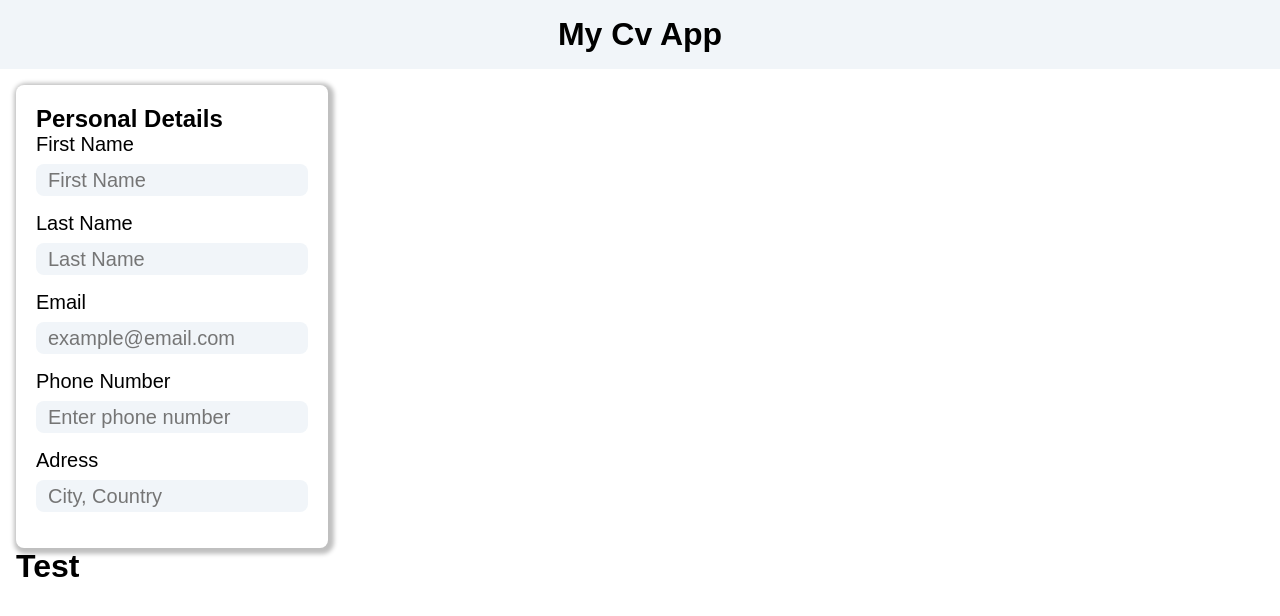
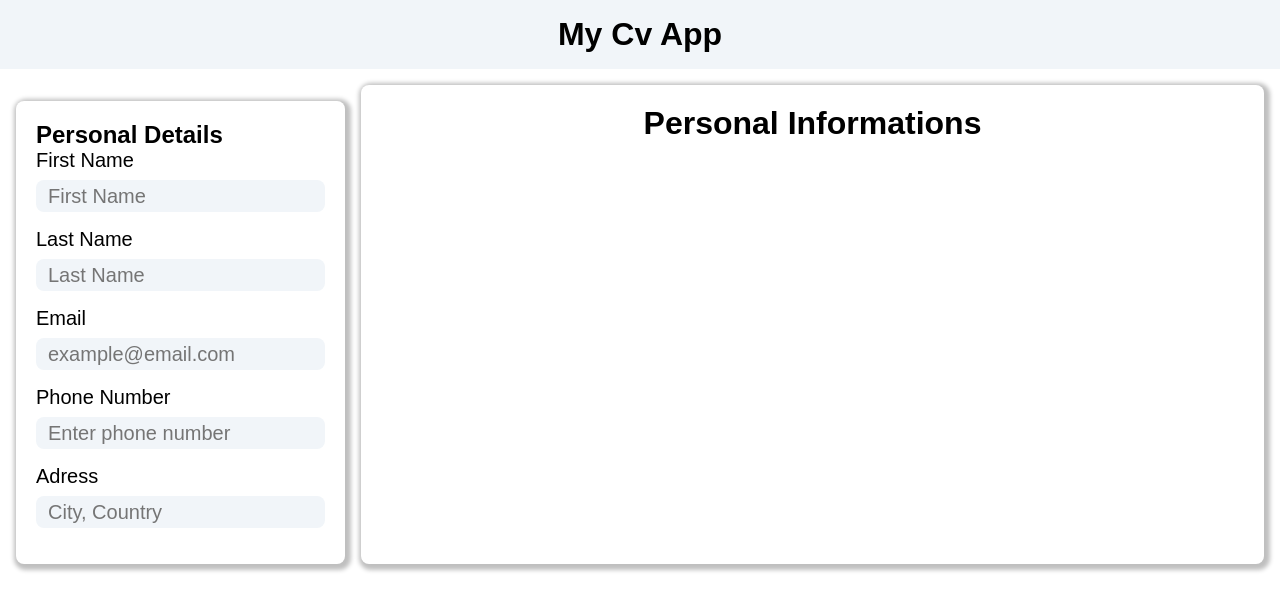
Before and after one commit to Medido1/The-OdinProject-CV-Application, a React (Vite) app: page / in a window 1280 px wide. Shown: the top 616 px of the page. Built offline with nearby package versions, Linux system fonts and the light colour scheme.

Commit message:
Create personalDetails object

```diff
--- a/src/components/InputContainer.jsx
+++ b/src/components/InputContainer.jsx
@@ -1,8 +1,12 @@
 import React from 'react';
 import PersonalInput from './PersonalInput';
 
-export default function InputContainer() {
+export default function InputContainer({personalDetails, onPersonalDetailsChange}) {
   return (
-    <PersonalInput />
+    <div className="input_container">
+      <PersonalInput personalDetails={personalDetails}
+      onPersonalDetailsChange={onPersonalDetailsChange}/>
+    </div>
+
   )
 }
--- a/src/components/InputGrp.jsx
+++ b/src/components/InputGrp.jsx
@@ -1,12 +1,13 @@
 import React from 'react';
 import '../styles/InputGrp.css';
 
-export default function InputGrp({id, labeltext, type, placeholder}) {
+export default function InputGrp({id, labeltext, type, placeholder, value, onChange}) {
   return (
     <div className='input_grp'>
       <label htmlFor={id}>{labeltext}</label>
       <input type={type} id={id}
-      placeholder={placeholder} />
+      placeholder={placeholder}
+      value={value} onChange={onChange}/>
     </div>
   )
 }
--- a/src/components/Main.jsx
+++ b/src/components/Main.jsx
@@ -1,11 +1,25 @@
-import React from 'react';
+import React, { useState } from 'react';
 import InputContainer from './InputContainer';
 import DisplayContainer from './DisplayContainer';
 
 export default function Main() {
+  const [personalDetails, setPersonalDetails] = useState({
+    firstName: "",
+    lastName: "",
+    email: "",
+    phoneNumber: "",
+    adress: "",
+  })
+
+  function handlePersonalDetailsChange(newPersonalDetails) {
+    setPersonalDetails(newPersonalDetails);
+  }
   return (
     <main className='main'>
-      <InputContainer className="input_container"/>
+      <InputContainer
+      personalDetails={personalDetails}
+      onPersonalDetailsChange = {handlePersonalDetailsChange}
+      />
       <DisplayContainer />
     </main>
   )
--- a/src/components/PersonalInfoDisplay.jsx
+++ b/src/components/PersonalInfoDisplay.jsx
@@ -2,6 +2,11 @@ import React from 'react';
 
 export default function PersonalInfoDisplay() {
   return (
-    <h1>Test</h1>
+    <div className="personal_info_display">
+      <h1>Personal Informations</h1>
+      <div>
+
+      </div>
+    </div>
   )
 }
--- a/src/components/PersonalInput.jsx
+++ b/src/components/PersonalInput.jsx
@@ -1,13 +1,23 @@
 import React from 'react';
 import InputGrp from './InputGrp';
 
-export default function PersonalInput() {
+export default function PersonalInput({personalDetails, onPersonalDetailsChange}) {
+  function handleChange(e) {
+    const {id, value} = e.target;
+    const newPersonalDetails = {
+      ...personalDetails,
+      [id]: value,
+    };
+    onPersonalDetailsChange(newPersonalDetails);
+    console.log(personalDetails.firstName);
+  }
   return (
     <form action="" className='personal_details_form'>
       <h2>Personal Details</h2>
       <InputGrp id="firstName"
       labeltext="First Name"
-      type="text" placeholder="First Name"/>
+      type="text" placeholder="First Name"
+      value={personalDetails.firstName} onChange={handleChange}/>
       <InputGrp id="lastName"
       labeltext="Last Name"
       type="text" placeholder="Last Name"/>
--- a/src/index.css
+++ b/src/index.css
@@ -22,6 +22,8 @@ body {
 
 .main {
   padding: 1rem;
+  display: flex;
+  gap: 1rem;
 }
 
 .input_container {
@@ -29,10 +31,18 @@ body {
 
 }
 
-.personal_details_form {
+.personal_details_form,
+.personal_info_display{
   background-color: #fff;
   padding: 1.25rem;
   border-radius: .5rem;
   box-shadow: 2px 2px 4px 4px rgba(0, 0, 0, 0.25);
-  width: 25%;
 }
+
+
+.personal_info_display {
+  width: 100%;
+  display: flex;
+  flex-direction: column;
+  align-items: center;
+}
```
